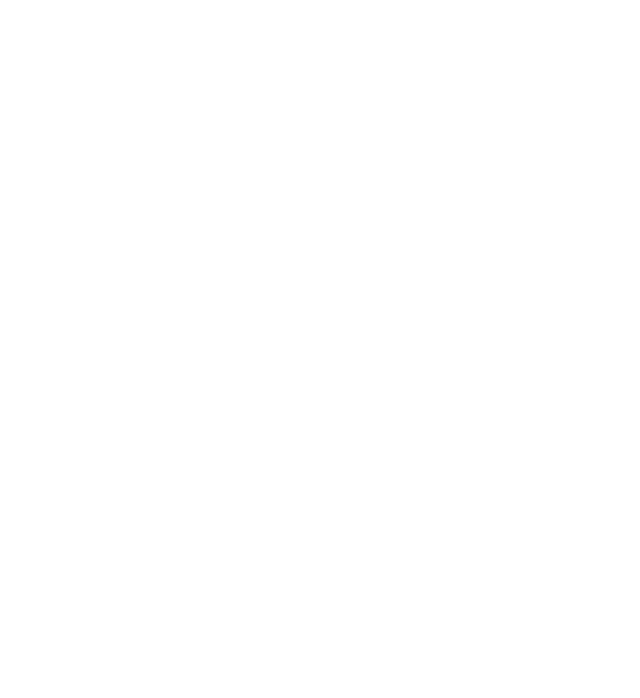
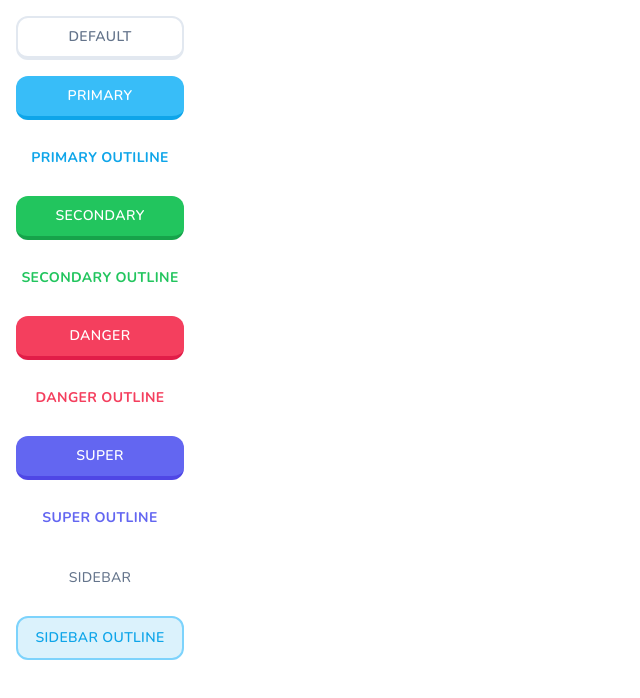
Before and after one commit to Jaqueline107/DoulingApp, a Next.js app: page /buttons in a window 1280 px wide. Shown: the top 698 px of the page, without its empty margins (0-640 px from the left). Built offline with nearby package versions, Linux system fonts and the light colour scheme.

Commit message:
create components buttons and styles

```diff
--- a/app/buttons/page.tsx
+++ b/app/buttons/page.tsx
@@ -1,8 +1,20 @@
-import { Button } from "@/components/ui/button";
+import { Button } from '@/components/ui/button';
 
 const ButtonsPage = () => {
   return (
-<></>
+    <div className="p-4 space-y-4 flex flex-col max-w-[200px]">
+      <Button>Default</Button>
+      <Button variant={'primary'}>Primary</Button>
+      <Button variant={'primaryOutline'}>Primary Outiline</Button>
+      <Button variant={'secondary'}>Secondary</Button>
+      <Button variant={'secondaryOutline'}>Secondary Outline</Button>
+      <Button variant={'danger'}>Danger</Button>
+      <Button variant={'dangerOutline'}>Danger Outline</Button>
+      <Button variant={'super'}>Super</Button>
+      <Button variant={'superOutline'}>Super Outline</Button>
+      <Button variant={'sidebar'}>Sidebar</Button>
+      <Button variant={'sidebarOutline'}>Sidebar Outline</Button>
+    </div>
   );
 };
 
--- a/app/page.tsx
+++ b/app/page.tsx
@@ -1,11 +1,10 @@
-import Image from "next/image";
-import { Button } from "@/components/ui/button"
+import Image from 'next/image';
+import { Button } from '@/components/ui/button';
 
 export default function Home() {
- return (
-  <div>
-    <p className="text-green-500 font-bold text">Hello Lingo!</p>
-    <Button variant="outline">Button</Button>
-  </div>
- )
+  return (
+    <div>
+      <p className="text-green-500 font-bold text">Hello Lingo!</p>
+    </div>
+  );
 }
--- a/components/ui/button.tsx
+++ b/components/ui/button.tsx
@@ -1,31 +1,49 @@
-import * as React from "react";
-import { Slot } from "@radix-ui/react-slot";
-import { cva, type VariantProps } from "class-variance-authority";
+import * as React from 'react';
+import { Slot } from '@radix-ui/react-slot';
+import { cva, type VariantProps } from 'class-variance-authority';
 
-import { cn } from "@/lib/utils";
+import { cn } from '@/lib/utils';
 
 const buttonVariants = cva(
-  "inline-flex items-center justify-center whitespace-nowrap rounded-md text-sm font-medium ring-offset-white transition-colors focus-visible:outline-none focus-visible:ring-2 focus-visible:ring-slate-950 focus-visible:ring-offset-2 disabled:pointer-events-none disabled:opacity-50 dark:ring-offset-slate-950 dark:focus-visible:ring-slate-300 uppercase tracking-wide",
+  'inline-flex items-center justify-center whitespace-nowrap rounded-md text-sm font-medium ring-offset-white transition-colors focus-visible:outline-none focus-visible:ring-2 focus-visible:ring-slate-950 focus-visible:ring-offset-2 disabled:pointer-events-none disabled:opacity-50 dark:ring-offset-slate-950 dark:focus-visible:ring-slate-300 uppercase tracking-wide',
   {
     variants: {
       variant: {
         default:
-          "bg-white text-black border-slate-200 border-2 border-b-4 active:border-b-2 hover:bg-slate-100",
-          primary: "bg-sky-400  hover: bg-sky-400 ",
-        },
+          'bg-white text-black border-slate-200 border-2 border-b-4 active:border-b-2 hover:bg-slate-100 text-slate-500 font-semibold',
+        primary:
+          'bg-sky-400 text-white hover:bg-sky-400/90 border-sky-500 border-b-4 active:border-b-0 font-semibold',
+        primaryOutline: 'bg-white text-sky-500 hover:bg-slate-100  font-bold',
+        secondary:
+          'bg-green-500 text-white hover:bg-green-500/90 border-green-600 border-b-4 active:border-b-0 font-semibold',
+        secondaryOutline:
+          'bg-white text-green-500 hover:bg-slate-100 font-bold',
+        danger:
+          'bg-rose-500 text-white hover:bg-rose-500/90 border-rose-600 border-b-4 active:border-b-0 font-semibold',
+        dangerOutline: 'bg-white text-rose-500 hover:bg-slate-100 font-bold',
+        super:
+          'bg-indigo-500 text-white hover:bg-indigo-500/90 border-indigo-600 border-b-4 active:border-b-0 font-semibold',
+        superOutline: 'bg-white text-indigo-500 hover:bg-slate-100 font-bold',
+        clear:
+          'bg-transparent text-slate-500 border-transparent borde-0 hover:bg-slate-100',
+        sidebar:
+          'bg-transparent text-slate-500 border-2 border-transparent hover:bg-slate-100 transition-none',
+        sidebarOutline:
+          'bg-sky-500/15 text-sky-500 border-sky-300 font-semibold border-2 hover:bg-sky-500/20 transition-none',
+      },
       size: {
-        default: "h-11 px-4 py-2",
-        sm: "h-9 px-3",
-        lg: "h-12 px-8",
-        icon: "h-10 w-10",
-        rounded: "rounded-full",
+        default: 'h-11 px-4 py-2 rounded-xl',
+        sm: 'h-9 px-3',
+        lg: 'h-12 px-8',
+        icon: 'h-10 w-10',
+        rounded: 'rounded-full',
       },
     },
     defaultVariants: {
-      variant: "default",
-      size: "default",
+      variant: 'default',
+      size: 'default',
     },
-  }
+  },
 );
 
 export interface ButtonProps
@@ -36,7 +54,7 @@
 
 const Button = React.forwardRef<HTMLButtonElement, ButtonProps>(
   ({ className, variant, size, asChild = false, ...props }, ref) => {
-    const Comp = asChild ? Slot : "button";
+    const Comp = asChild ? Slot : 'button';
     return (
       <Comp
         className={cn(buttonVariants({ variant, size, className }))}
@@ -44,8 +62,8 @@
         {...props}
       />
     );
-  }
+  },
 );
-Button.displayName = "Button";
+Button.displayName = 'Button';
 
 export { Button, buttonVariants };
--- a/lib/utils.ts
+++ b/lib/utils.ts
@@ -1,6 +1,6 @@
-import { type ClassValue, clsx } from "clsx"
-import { twMerge } from "tailwind-merge"
+import { type ClassValue, clsx } from "clsx";
+import { twMerge } from "tailwind-merge";
 
 export function cn(...inputs: ClassValue[]) {
-  return twMerge(clsx(inputs))
+  return twMerge(clsx(inputs));
 }
```
